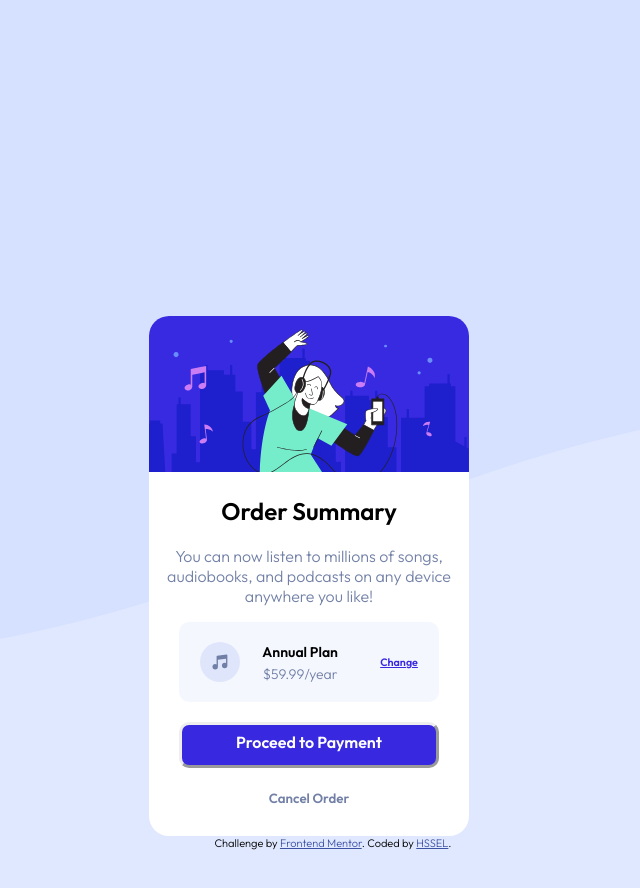
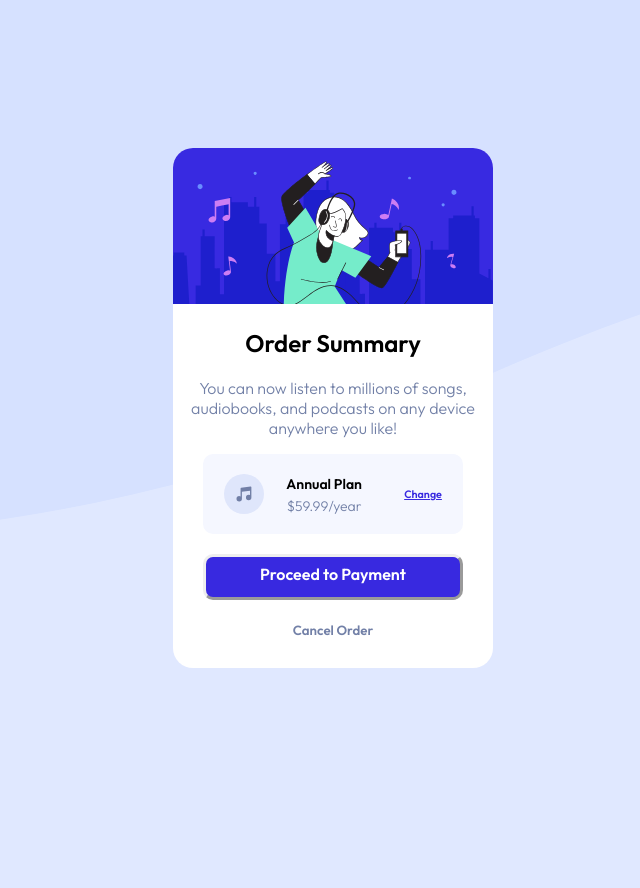
Before and after one commit to HSSEL/order-summary-component-main, a plain HTML site: page index.html in a window 1280 px wide. Shown: the whole page, without its empty margins (307-947 px from the left). After the commit the page ends 816 px from the top, so only its background shows below. Drawn offline with Linux system fonts and the light colour scheme.

Commit message:
last comit

```diff
--- a/index.html
+++ b/index.html
@@ -43,10 +43,6 @@
   </div>
   </body>
 
-  <style>
-    .attribution { font-size: 11px; text-align: center; }
-    .attribution a { color: hsl(228, 45%, 44%); }
-  </style>
 </head>
 <body>
 
@@ -55,9 +51,6 @@
 
 
 
-  <div class="attribution">
-    Challenge by <a href="https://www.frontendmentor.io?ref=challenge" target="_blank">Frontend Mentor</a>.
-    Coded by <a href="#">HSSEL</a>.
-  </div>
+
 </body>
 </html>
--- a/style.css
+++ b/style.css
@@ -4,12 +4,17 @@
 body{
 
    font-family: 'Outfit', sans-serif;
-    padding: 8rem;
-    background: url("../images/pattern-background-mobile.svg")
-      top left / 100% auto no-repeat;
-      background-color: hsl(225, 100%, 94%);
-font-weight: 400px;
 
+    background: url("../images/pattern-background-mobile.svg");
+    background-repeat: no-repeat;
+    background-size: coVER ;
+     background-color: hsl(225, 100%, 94%);
+     background-position: 0px -280px;
+
+     height: 100vh;
+     display: flex;
+     justify-content: center;
+     align-items: center;
 
 }
 
@@ -19,8 +24,6 @@ font-weight: 400px;
     background-color: white;
     height: 520px;
     border-radius: 20px;
-    margin-left: 320px;
-    margin-top: 180px;
 
 }
 .hero{
@@ -50,6 +53,7 @@ h1{
     margin-right: 30px;
     margin-bottom: 20px;
     justify-content: space-around;
+
 
 
 
@@ -112,3 +116,21 @@ h5:active {
     color:hsl(223, 47%, 23%);
 
 }
+
+
+
+@media (max-width: 375px)  {
+   .sec2{
+    width: 280px;
+    margin-top: 150px;
+    margin-bottom: 50px;
+
+
+
+
+
+   }
+   .hero{
+    width: 280px;
+   }
+}
```
Also changed, not shown: images/800px-OOjs_UI_icon_eye-invert.svg.png (added).
